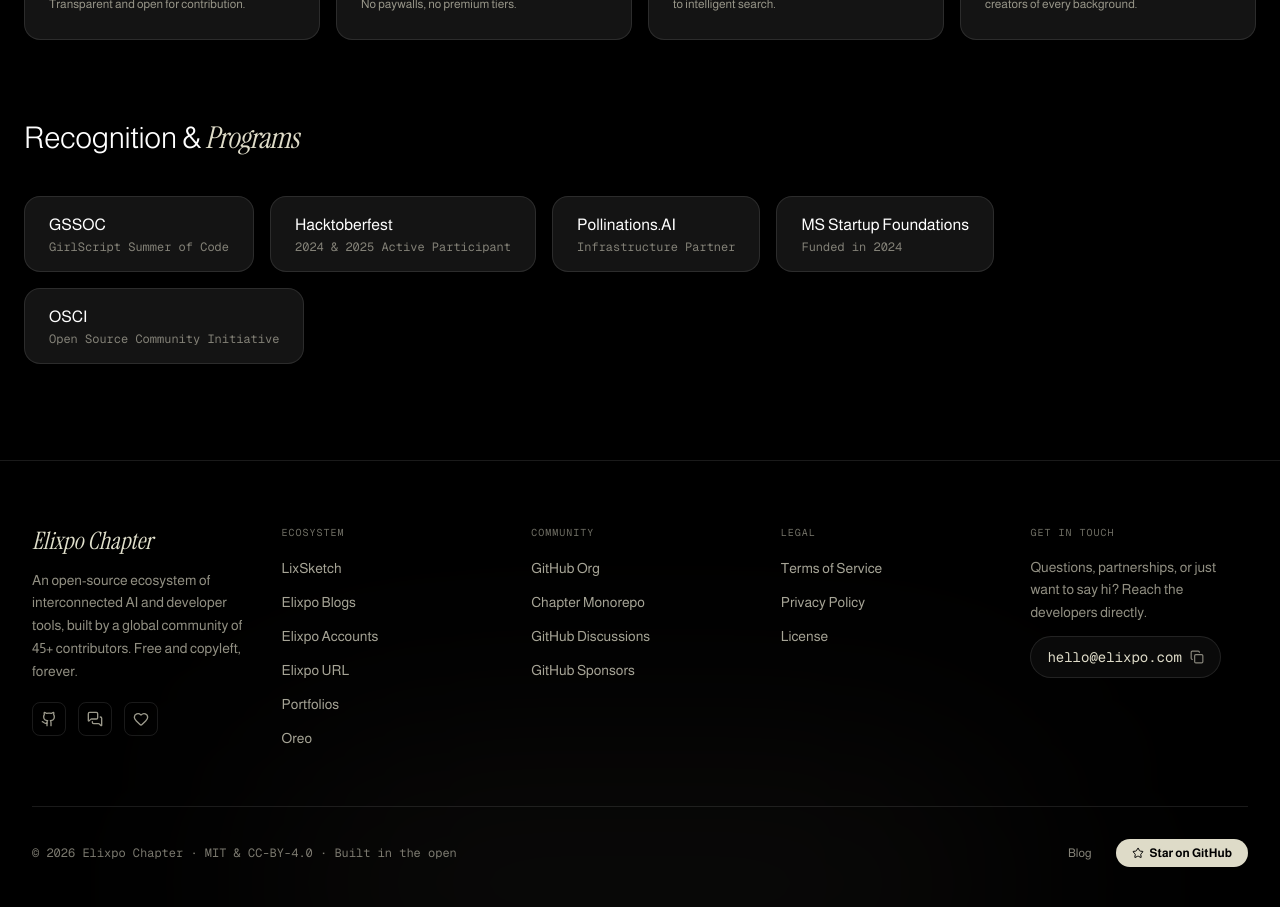
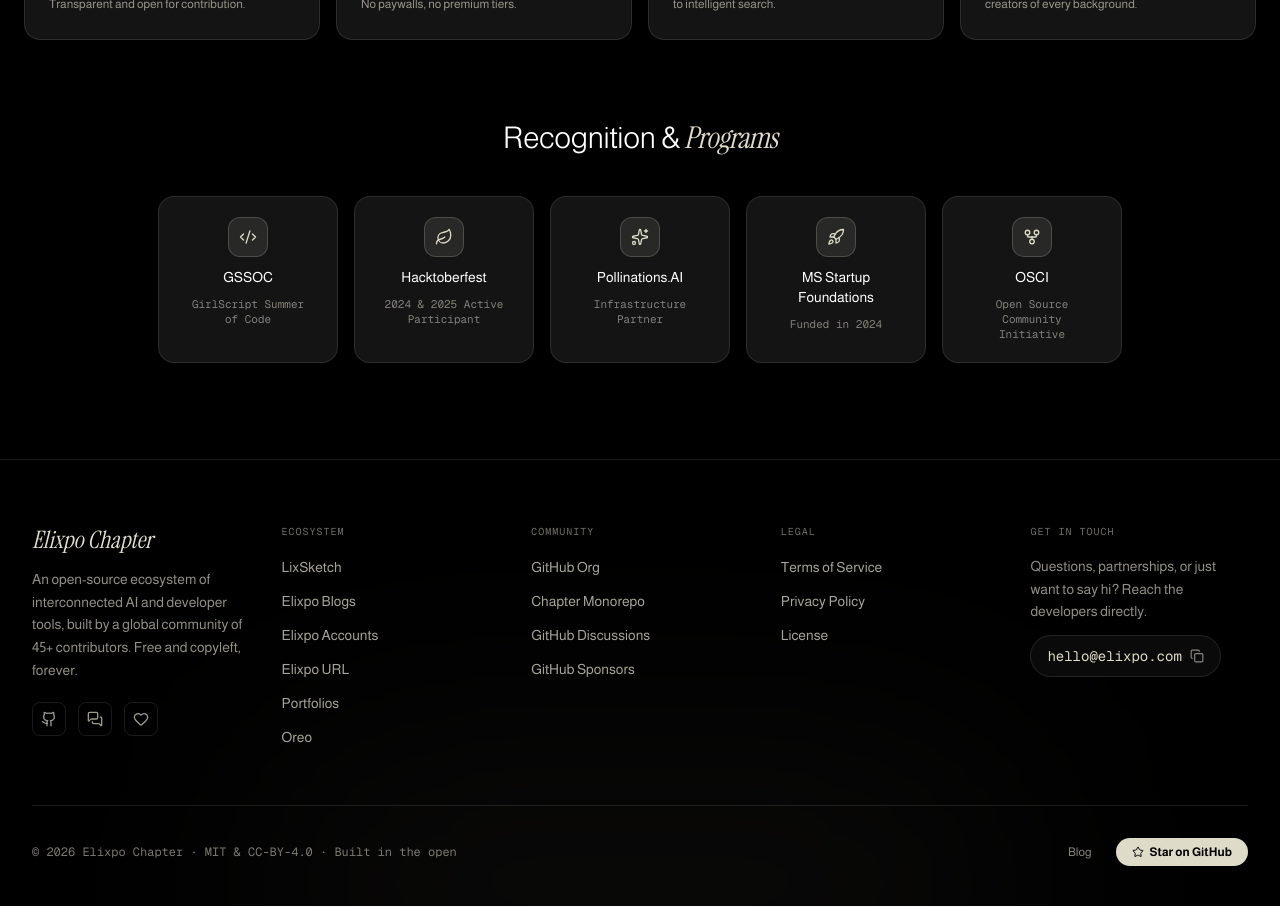
Before and after one commit to elixpo/elixpo, a Next.js app: page /about in a window 1280 px wide. Shown: the part 1800-2707 px from the top of the page. Built offline with nearby package versions, Linux system fonts and the light colour scheme.

Commit message:
attachecd icons and data scroll nehavior to site

```diff
--- a/src/app/about/page.tsx
+++ b/src/app/about/page.tsx
@@ -1,4 +1,4 @@
-import { Code2, Gift, Sparkles, Users, ArrowUpRight } from "lucide-react";
+import { Code2, Gift, Sparkles, Users, ArrowUpRight, Leaf, Rocket, GitFork, type LucideIcon } from "lucide-react";
 import { PageHero } from "@/components/PageHero";
 import { VIDEOS } from "@/lib/media";
 import statsData from "@/data/stats.json";
@@ -35,6 +35,14 @@
     img: "/members/anwe-ch.jpeg",
   },
 ];
+
+const PROGRAM_ICONS: Record<string, LucideIcon> = {
+  GSSOC: Code2,
+  Hacktoberfest: Leaf,
+  "Pollinations.AI": Sparkles,
+  "MS Startup Foundations": Rocket,
+  OSCI: GitFork,
+};
 
 const VALUES = [
   { icon: Code2, title: "Open Source", text: "Code under MIT and assets under CC-BY-4.0. Transparent and open for contribution." },
@@ -148,20 +156,26 @@
       </section>
 
       {/* Recognition & Programs */}
-      <section className="max-w-7xl mx-auto px-6 pb-24">
+      <section className="max-w-7xl mx-auto px-6 pb-24 text-center">
         <h2 className="text-2xl sm:text-3xl font-light tracking-tight text-white mb-10">
           Recognition &amp; <span className="italic font-serif text-primary">Programs</span>
         </h2>
-        <div className="flex flex-wrap gap-4">
-          {teamData.programs.map((program) => (
-            <div
-              key={program.name}
-              className="rounded-2xl bg-[#141414] border border-white/10 px-6 py-4 hover:border-primary/25 transition-colors"
-            >
-              <p className="font-medium text-white">{program.name}</p>
-              <p className="text-xs text-[#DEDBC8]/55 font-mono mt-0.5">{program.description}</p>
-            </div>
-          ))}
+        <div className="flex flex-wrap justify-center gap-4">
+          {teamData.programs.map((program) => {
+            const Icon = PROGRAM_ICONS[program.name] ?? Sparkles;
+            return (
+              <div
+                key={program.name}
+                className="rounded-2xl bg-[#141414] border border-white/10 px-6 py-5 w-[180px] flex flex-col items-center text-center gap-2.5 hover:border-primary/25 transition-colors"
+              >
+                <div className="p-2.5 rounded-xl bg-primary/10 border border-primary/20 text-primary">
+                  <Icon size={18} strokeWidth={1.75} />
+                </div>
+                <p className="font-medium text-white text-sm">{program.name}</p>
+                <p className="text-[11px] text-[#DEDBC8]/55 font-mono leading-snug">{program.description}</p>
+              </div>
+            );
+          })}
         </div>
       </section>
     </div>
--- a/src/app/layout.tsx
+++ b/src/app/layout.tsx
@@ -130,6 +130,7 @@
   return (
     <html
       lang="en"
+      data-scroll-behavior="smooth"
       className={`${geistSans.variable} ${geistMono.variable} ${almarai.variable} ${instrumentSerif.variable} h-full antialiased`}
     >
       <body className="min-h-full">
```
